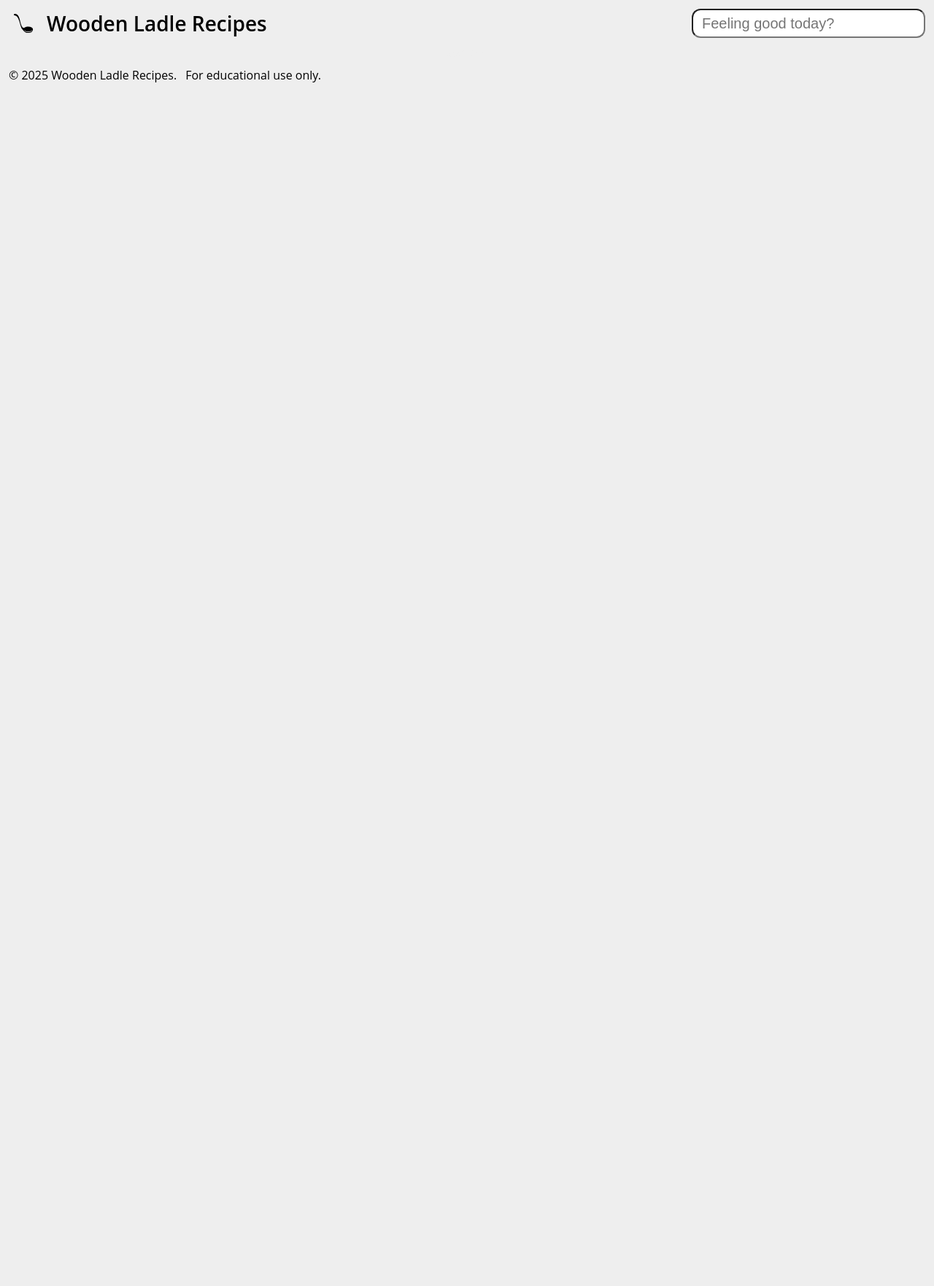
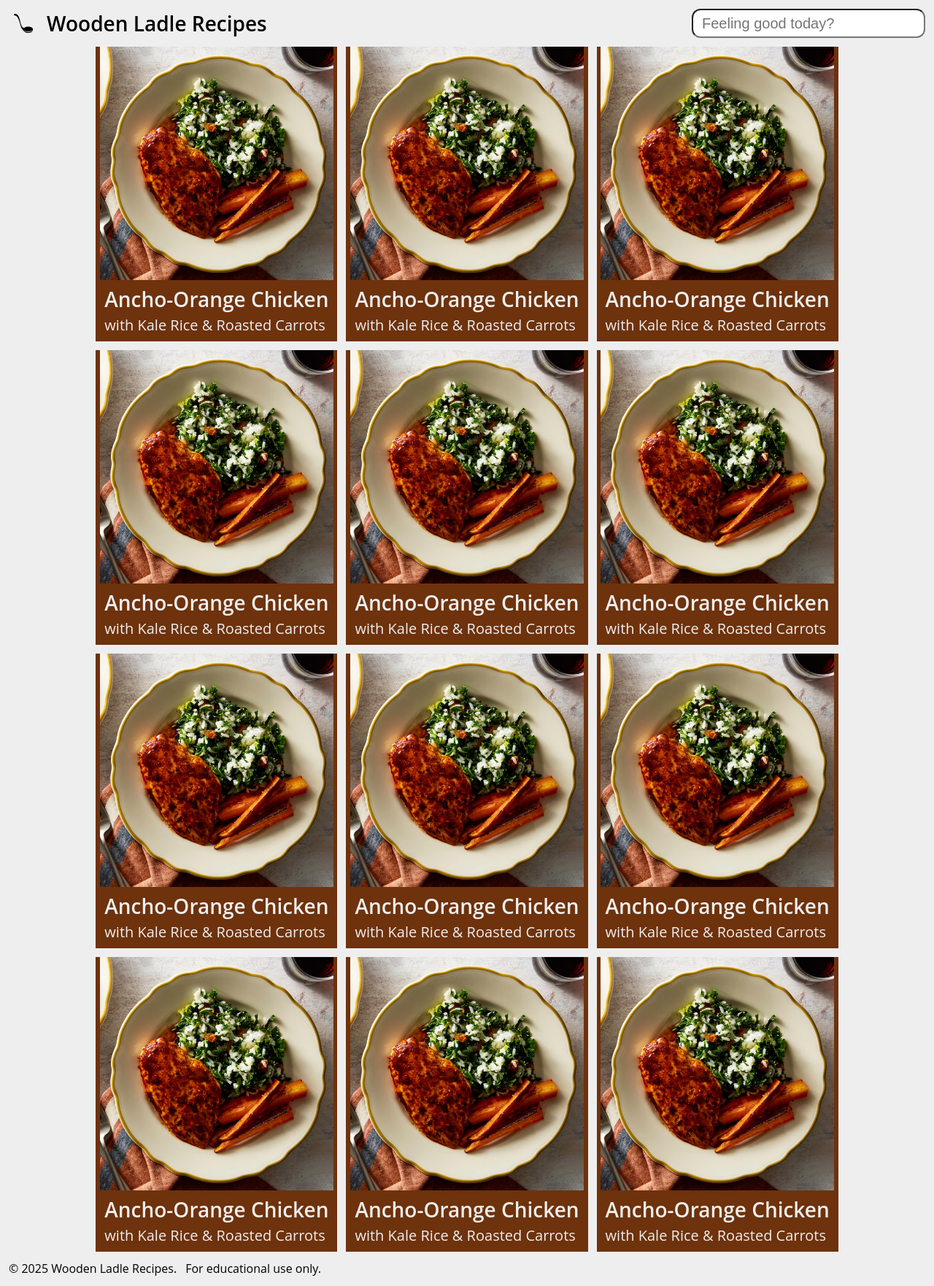
Before and after one commit to TomChen1435/idm232-tc3363, a PHP site: page /alpha/index.html in a window 1280 px wide. Shown: the whole page at 73% size. Before the commit the page ends 113 px from the top, so only its background shows below. Run offline with PHP 8.4, Linux system fonts and the light colour scheme.

Commit message:
Fix alpha errors

```diff
--- a/alpha/css/general.css
+++ b/alpha/css/general.css
@@ -158,14 +158,14 @@ main.recipe {
     max-width: 60rem;
 }
 
-main.recipe section {
+main.recipe section, a.recipe-card {
     background-color: var(--bg1);
     display: flex;
     flex-flow: column nowrap;
     gap: var(--gap);
 }
 
-main.recipe div.text {
+div.text {
     display: flex;
     flex-flow: column nowrap;
     gap: var(--gap);
@@ -215,3 +215,35 @@ main.recipe picture, main.recipe img {
         'image detail';
     }
 }
+
+main.recipe-cards {
+    justify-self: center;
+    display: grid;
+    gap: var(--gap);
+}
+
+a.recipe-card {
+    align-items: center;
+    display: flex;
+    flex-flow: column nowrap;
+    gap: 0;
+    justify-content: center;
+    text-decoration: none;
+
+    picture, img {
+        max-width: 20rem;
+        width: 100%;
+    }
+}
+
+@media (41.5rem <= width) {
+    main.recipe-cards {grid-template-columns: repeat(2, 1fr);}
+}
+
+@media (62.25rem <= width) {
+    main.recipe-cards {grid-template-columns: repeat(3, 1fr);}
+}
+
+@media (83rem <= width) {
+    main.recipe-cards {grid-template-columns: repeat(4, 1fr);}
+}
--- a/alpha/index.html
+++ b/alpha/index.html
@@ -20,8 +20,150 @@
         <input type="text" placeholder="Feeling good today?">
     </header>
 
-    <main class="recipe">
-        section.
+    <main class="recipe-cards">
+        <a href="./html/recipe.html" class="recipe-card">
+            <picture class="hero square">
+                <source type="image/avif" srcset="./images/1-hero.avif">
+                <img src="./images/1-hero.jpg" alt="Ancho-Orange Chicken">
+            </picture>
+
+            <div class="text heading">
+                <h1>Ancho-Orange Chicken</h1>
+                <h2>with Kale Rice & Roasted Carrots</h2>
+            </div>
+        </a>
+
+        <a href="./html/recipe.html" class="recipe-card">
+            <picture class="hero square">
+                <source type="image/avif" srcset="./images/1-hero.avif">
+                <img src="./images/1-hero.jpg" alt="Ancho-Orange Chicken">
+            </picture>
+
+            <div class="text heading">
+                <h1>Ancho-Orange Chicken</h1>
+                <h2>with Kale Rice & Roasted Carrots</h2>
+            </div>
+        </a>
+
+        <a href="./html/recipe.html" class="recipe-card">
+            <picture class="hero square">
+                <source type="image/avif" srcset="./images/1-hero.avif">
+                <img src="./images/1-hero.jpg" alt="Ancho-Orange Chicken">
+            </picture>
+
+            <div class="text heading">
+                <h1>Ancho-Orange Chicken</h1>
+                <h2>with Kale Rice & Roasted Carrots</h2>
+            </div>
+        </a>
+
+        <a href="./html/recipe.html" class="recipe-card">
+            <picture class="hero square">
+                <source type="image/avif" srcset="./images/1-hero.avif">
+                <img src="./images/1-hero.jpg" alt="Ancho-Orange Chicken">
+            </picture>
+
+            <div class="text heading">
+                <h1>Ancho-Orange Chicken</h1>
+                <h2>with Kale Rice & Roasted Carrots</h2>
+            </div>
+        </a>
+
+        <a href="./html/recipe.html" class="recipe-card">
+            <picture class="hero square">
+                <source type="image/avif" srcset="./images/1-hero.avif">
+                <img src="./images/1-hero.jpg" alt="Ancho-Orange Chicken">
+            </picture>
+
+            <div class="text heading">
+                <h1>Ancho-Orange Chicken</h1>
+                <h2>with Kale Rice & Roasted Carrots</h2>
+            </div>
+        </a>
+
+        <a href="./html/recipe.html" class="recipe-card">
+            <picture class="hero square">
+                <source type="image/avif" srcset="./images/1-hero.avif">
+                <img src="./images/1-hero.jpg" alt="Ancho-Orange Chicken">
+            </picture>
+
+            <div class="text heading">
+                <h1>Ancho-Orange Chicken</h1>
+                <h2>with Kale Rice & Roasted Carrots</h2>
+            </div>
+        </a>
+
+        <a href="./html/recipe.html" class="recipe-card">
+            <picture class="hero square">
+                <source type="image/avif" srcset="./images/1-hero.avif">
+                <img src="./images/1-hero.jpg" alt="Ancho-Orange Chicken">
+            </picture>
+
+            <div class="text heading">
+                <h1>Ancho-Orange Chicken</h1>
+                <h2>with Kale Rice & Roasted Carrots</h2>
+            </div>
+        </a>
+
+        <a href="./html/recipe.html" class="recipe-card">
+            <picture class="hero square">
+                <source type="image/avif" srcset="./images/1-hero.avif">
+                <img src="./images/1-hero.jpg" alt="Ancho-Orange Chicken">
+            </picture>
+
+            <div class="text heading">
+                <h1>Ancho-Orange Chicken</h1>
+                <h2>with Kale Rice & Roasted Carrots</h2>
+            </div>
+        </a>
+
+        <a href="./html/recipe.html" class="recipe-card">
+            <picture class="hero square">
+                <source type="image/avif" srcset="./images/1-hero.avif">
+                <img src="./images/1-hero.jpg" alt="Ancho-Orange Chicken">
+            </picture>
+
+            <div class="text heading">
+                <h1>Ancho-Orange Chicken</h1>
+                <h2>with Kale Rice & Roasted Carrots</h2>
+            </div>
+        </a>
+
+        <a href="./html/recipe.html" class="recipe-card">
+            <picture class="hero square">
+                <source type="image/avif" srcset="./images/1-hero.avif">
+                <img src="./images/1-hero.jpg" alt="Ancho-Orange Chicken">
+            </picture>
+
+            <div class="text heading">
+                <h1>Ancho-Orange Chicken</h1>
+                <h2>with Kale Rice & Roasted Carrots</h2>
+            </div>
+        </a>
+
+        <a href="./html/recipe.html" class="recipe-card">
+            <picture class="hero square">
+                <source type="image/avif" srcset="./images/1-hero.avif">
+                <img src="./images/1-hero.jpg" alt="Ancho-Orange Chicken">
+            </picture>
+
+            <div class="text heading">
+                <h1>Ancho-Orange Chicken</h1>
+                <h2>with Kale Rice & Roasted Carrots</h2>
+            </div>
+        </a>
+
+        <a href="./html/recipe.html" class="recipe-card">
+            <picture class="hero square">
+                <source type="image/avif" srcset="./images/1-hero.avif">
+                <img src="./images/1-hero.jpg" alt="Ancho-Orange Chicken">
+            </picture>
+
+            <div class="text heading">
+                <h1>Ancho-Orange Chicken</h1>
+                <h2>with Kale Rice & Roasted Carrots</h2>
+            </div>
+        </a>
     </main>
 
     <footer>
```
Also changed, not shown: alpha/html/recipe.html (+10 -10 lines).
